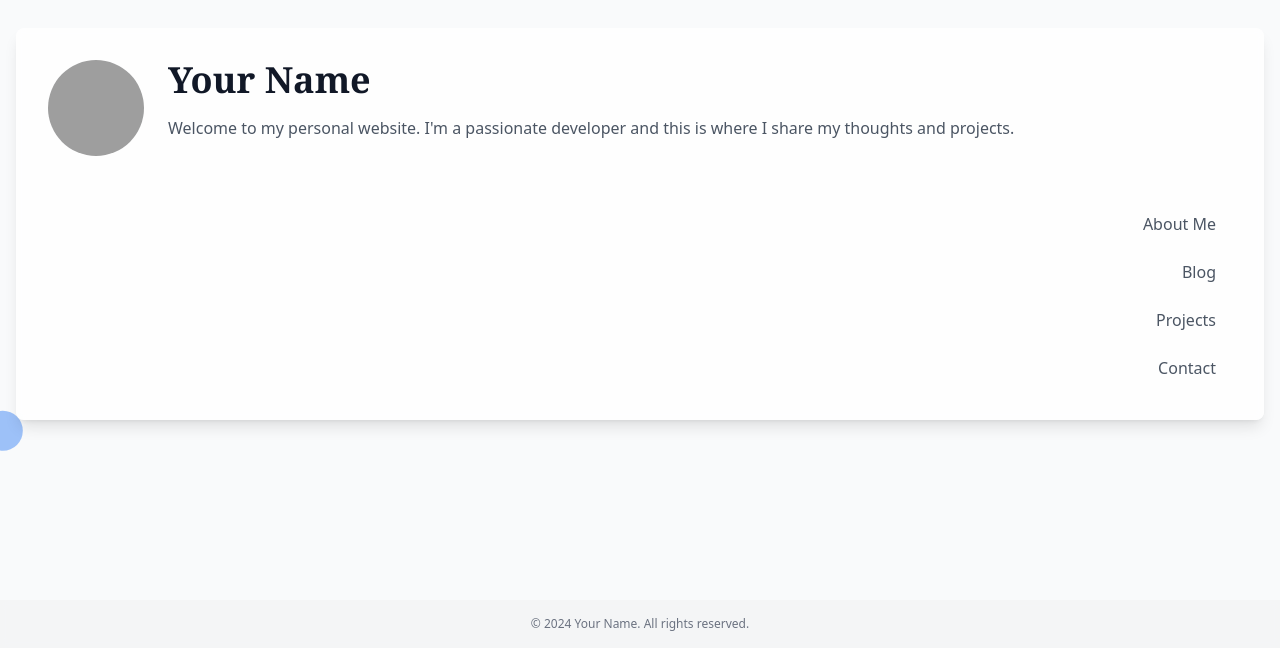
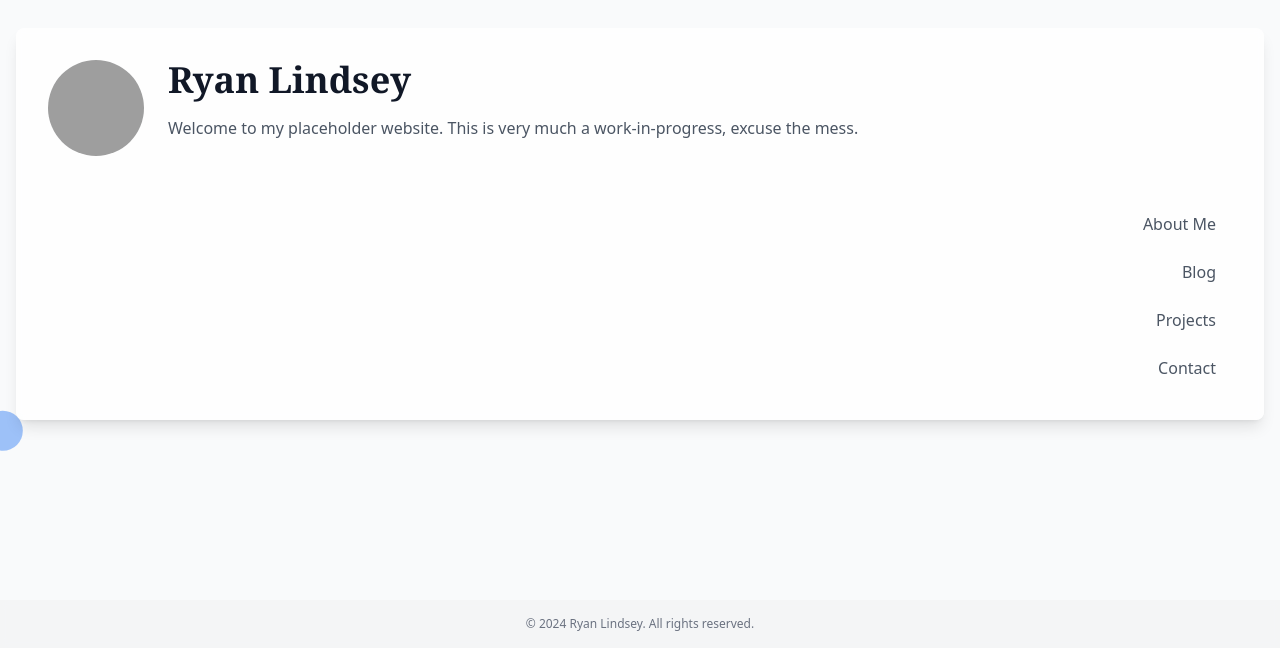
Before and after one commit to rynsy/blog, a Gatsby site: page / in a window 1280 px wide. Shown: the part 152-800 px from the top of the page. Built offline with nearby package versions, Linux system fonts and the light colour scheme; Gatsby itself is replaced by a stand-in of ours; grey boxes are pictures that could not be loaded.

Commit message:
updating text

```diff
--- a/src/components/landing-page.tsx
+++ b/src/components/landing-page.tsx
@@ -23,7 +23,7 @@ interface LandingPageProps {
 }
 
 export function LandingPageComponent({
-  name = "Your Name",
+  name = "Ryan Lindsey",
   imageUrl = "/placeholder.svg",
 }: LandingPageProps) {
   return (
@@ -50,8 +50,8 @@ export function LandingPageComponent({
                     {name}
                   </h1>
                   <p className="text-gray-600">
-                    Welcome to my personal website. I'm a passionate developer
-                    and this is where I share my thoughts and projects.
+                    Welcome to my placeholder website. This is very much a
+                    work-in-progress, excuse the mess.
                   </p>
                 </div>
               </div>
```
